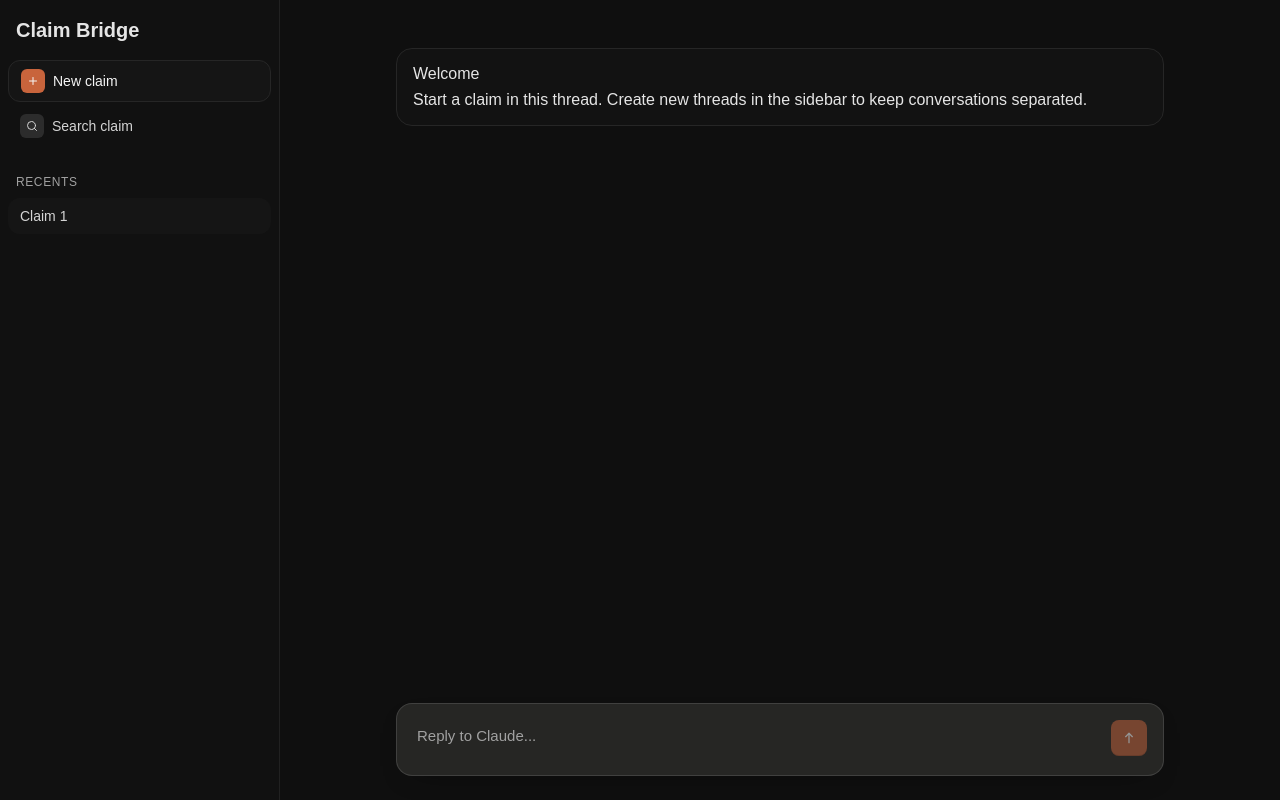
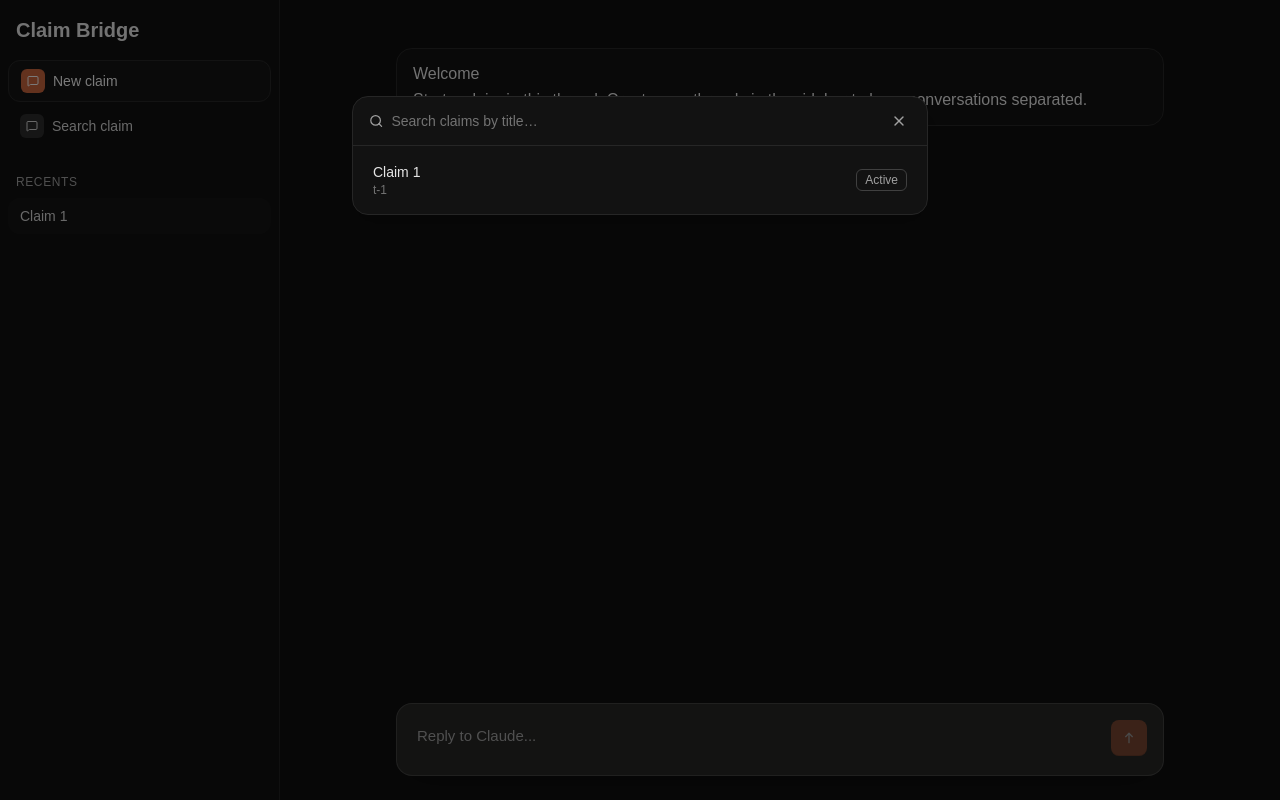
Before and after one commit to Calin66/hackaton-inter-org-agentic-interactions, a Next.js app: page / in a window 1280 px wide. Both pictures are taken after a click on the button "Search claim". Built offline with nearby package versions, Linux system fonts and the light colour scheme; no server answers.

Commit message:
search functionality

```diff
--- a/src/app/page.tsx
+++ b/src/app/page.tsx
@@ -2,7 +2,15 @@
 "use client";
 
 import { ClaudeComposer } from "@/Composer";
-import { Plus, Search, MessageSquare, TrashIcon, ChevronDown, ChevronUp } from "lucide-react";
+import {
+  Plus,
+  Search,
+  MessageSquare,
+  TrashIcon,
+  ChevronDown,
+  ChevronUp,
+  X as CloseIcon,
+} from "lucide-react";
 import { useEffect, useMemo, useRef, useState } from "react";
 
 /* ------------------------------- Types ---------------------------------- */
@@ -20,33 +28,50 @@
 /* ----------------------------- Constants -------------------------------- */
 
 const ACCENT = "#c8643c";
-const NEXT_PUBLIC_API_BASE = process.env.NEXT_PUBLIC_API_BASE ?? "http://localhost:8000";
+const NEXT_PUBLIC_API_BASE =
+  process.env.NEXT_PUBLIC_API_BASE ?? "http://localhost:8000";
 const API_BASE = NEXT_PUBLIC_API_BASE.replace(/\/$/, "");
+
+// IMPORTANT: deterministic ID used on the first server render
+const INITIAL_THREAD_ID = "t-1";
 
 /* -------------------------------- Page ---------------------------------- */
 
 export default function Page() {
-  // Threads (left sidebar)
-  const [threads, setThreads] = useState<Thread[]>(() => {
-    if (typeof window !== "undefined") {
-      const raw = localStorage.getItem("threads");
-      if (raw) return JSON.parse(raw);
-    }
-    return [{ id: crypto.randomUUID(), title: "Claim 1", active: true }];
+  // Deterministic, SSR-safe initial state (no random, no localStorage)
+  const [threads, setThreads] = useState<Thread[]>([
+    { id: INITIAL_THREAD_ID, title: "Claim 1", active: true },
+  ]);
+
+  const [messagesById, setMessagesById] = useState<Record<string, Message[]>>({
+    [INITIAL_THREAD_ID]: seedMessages(),
   });
 
-  // Messages keyed by thread id
-  const [messagesById, setMessagesById] = useState<Record<string, Message[]>>(() => {
-    if (typeof window !== "undefined") {
-      const raw = localStorage.getItem("messagesById");
-      if (raw) return JSON.parse(raw);
+  // After mount, hydrate from localStorage (client only)
+  useEffect(() => {
+    try {
+      const rawT = localStorage.getItem("threads");
+      const rawM = localStorage.getItem("messagesById");
+      if (rawT && rawM) {
+        const parsedT: Thread[] = JSON.parse(rawT);
+        const parsedM: Record<string, Message[]> = JSON.parse(rawM);
+        // sanity guard: ensure there's at least one thread/messages list
+        if (Array.isArray(parsedT) && parsedT.length > 0) setThreads(parsedT);
+        if (parsedM && typeof parsedM === "object") setMessagesById(parsedM);
+      }
+    } catch {
+      /* ignore localStorage parse errors */
     }
-    const only = (threads?.[0]?.id ?? crypto.randomUUID());
-    return { [only]: seedMessages() };
-  });
+  }, []);
 
-  const activeId = useMemo(() => threads.find((t) => t.active)?.id ?? threads[0].id, [threads]);
+  const activeId = useMemo(
+    () => threads.find((t) => t.active)?.id ?? threads[0].id,
+    [threads]
+  );
+
   const [pending, setPending] = useState(false);
+  const [searchOpen, setSearchOpen] = useState(false);
+  const [searchQuery, setSearchQuery] = useState("");
   const scrollerRef = useRef<HTMLDivElement | null>(null);
 
   // Auto-scroll on new messages in active thread
@@ -54,11 +79,14 @@
     scrollerRef.current?.scrollTo({ top: scrollerRef.current.scrollHeight });
   }, [messagesById[activeId]?.length]);
 
-  // Persist to localStorage
+  // Persist to localStorage (client)
   useEffect(() => {
-    if (typeof window === "undefined") return;
-    localStorage.setItem("threads", JSON.stringify(threads));
-    localStorage.setItem("messagesById", JSON.stringify(messagesById));
+    try {
+      localStorage.setItem("threads", JSON.stringify(threads));
+      localStorage.setItem("messagesById", JSON.stringify(messagesById));
+    } catch {
+      /* ignore */
+    }
   }, [threads, messagesById]);
 
   /* ---------------------------- Thread actions --------------------------- */
@@ -67,32 +95,34 @@
     setThreads((ts) => ts.map((t) => ({ ...t, active: t.id === id })));
   }
 
+  function newId() {
+    // Generates on client after hydration, so randomness is OK here.
+    return Math.random().toString(36).slice(2, 10);
+  }
+
   function newClaim() {
+    const id = newId();
+    // 1) Activate the new thread
     setThreads((prev) => {
       const next = prev.map((t) => ({ ...t, active: false }));
-      const id = crypto.randomUUID();
       return [...next, { id, title: `Claim ${next.length + 1}`, active: true }];
     });
-    setMessagesById((map) => {
-      const id = threads.find((t) => t.active)?.id ?? Object.keys(map)[0];
-      const newId = crypto.randomUUID();
-      return { ...map, [newId]: seedMessages() };
-    });
+    // 2) Seed welcome message (always)
+    setMessagesById((prev) => ({ ...prev, [id]: seedMessages() }));
   }
 
   function handleDeleteConvo(id: string) {
     setThreads((prev) => {
       const filtered = prev.filter((t) => t.id !== id);
       if (!filtered.length) {
-        const newId = crypto.randomUUID();
-        setMessagesById({ [newId]: seedMessages() });
-        return [{ id: newId, title: "Claim 1", active: true }];
+        // recreate deterministic default thread
+        setMessagesById({ [INITIAL_THREAD_ID]: seedMessages() });
+        return [{ id: INITIAL_THREAD_ID, title: "Claim 1", active: true }];
       }
-      // If deleting active, activate first remaining
       if (prev.find((t) => t.id === id)?.active) filtered[0].active = true;
       return filtered;
     });
-    setMessagesById(({ [id]: _, ...rest }) => rest);
+    setMessagesById(({ [id]: _drop, ...rest }) => rest);
   }
 
   /* ----------------------------- Networking ----------------------------- */
@@ -114,7 +144,12 @@
         ...m,
         [sessionId]: [
           ...(m[sessionId] ?? []),
-          { id: crypto.randomUUID(), role: "assistant", content: data.message ?? "", tool_result: data.tool_result },
+          {
+            id: newId(),
+            role: "assistant",
+            content: data.message ?? "",
+            tool_result: data.tool_result,
+          },
         ],
       }));
     } catch (e: any) {
@@ -122,7 +157,13 @@
         ...m,
         [sessionId]: [
           ...(m[sessionId] ?? []),
-          { id: crypto.randomUUID(), role: "assistant", content: `⚠️ Sorry, I couldn't process that request.\n- ${e?.message ?? e}` },
+          {
+            id: newId(),
+            role: "assistant",
+            content: `⚠️ Sorry, I couldn't process that request.\n- ${
+              e?.message ?? e
+            }`,
+          },
         ],
       }));
     } finally {
@@ -131,6 +172,13 @@
   }
 
   const activeMessages = messagesById[activeId] ?? [];
+
+  // Simple local, title-only search of threads
+  const filteredThreads = useMemo(() => {
+    const q = searchQuery.trim().toLowerCase();
+    if (!q) return threads;
+    return threads.filter((t) => t.title.toLowerCase().includes(q));
+  }, [searchQuery, threads]);
 
   /* -------------------------------- Render ------------------------------- */
 
@@ -148,10 +196,18 @@
 
             <nav className="px-2">
               <SidebarButton label="New claim" accent onClick={newClaim} />
-              <SidebarButton label="Search claim" />
+              <SidebarButton
+                label="Search claim"
+                onClick={() => {
+                  setSearchQuery("");
+                  setSearchOpen(true);
+                }}
+              />
             </nav>
 
-            <div className="mt-6 px-4 text-xs uppercase tracking-wider text-neutral-400">Recents</div>
+            <div className="mt-6 px-4 text-xs uppercase tracking-wider text-neutral-400">
+              Recents
+            </div>
             <div className="mt-2 space-y-1 px-2">
               {threads.map((t) => (
                 <RecentItem
@@ -190,7 +246,10 @@
               // optimistic user bubble
               setMessagesById((m) => ({
                 ...m,
-                [activeId]: [...(m[activeId] ?? []), { id: crypto.randomUUID(), role: "user", content: trimmed }],
+                [activeId]: [
+                  ...(m[activeId] ?? []),
+                  { id: newId(), role: "user", content: trimmed },
+                ],
               }));
               // server call
               sendToBackend(trimmed, activeId);
@@ -198,6 +257,20 @@
           />
         </main>
       </div>
+
+      {/* Search modal */}
+      {searchOpen ? (
+        <SearchModal
+          query={searchQuery}
+          onQueryChange={setSearchQuery}
+          results={filteredThreads}
+          onClose={() => setSearchOpen(false)}
+          onSelect={(id) => {
+            handleChangeConvo(id);
+            setSearchOpen(false);
+          }}
+        />
+      ) : null}
 
       {/* Smooth transitions */}
       <style>{`
@@ -246,7 +319,11 @@
         className="flex w-full items-center justify-between px-3 py-2 text-sm hover:bg-neutral-900/60"
       >
         <span className="font-medium text-neutral-200">Tool result</span>
-        {open ? <ChevronUp className="h-4 w-4 text-neutral-400" /> : <ChevronDown className="h-4 w-4 text-neutral-400" />}
+        {open ? (
+          <ChevronUp className="h-4 w-4 text-neutral-400" />
+        ) : (
+          <ChevronDown className="h-4 w-4 text-neutral-400" />
+        )}
       </button>
       {open && (
         <pre className="overflow-x-auto whitespace-pre-wrap px-3 pb-3 text-xs text-neutral-300">
@@ -299,7 +376,7 @@
         className={`inline-flex h-6 w-6 items-center justify-center rounded-md ${accent ? "" : "bg-neutral-700/60"}`}
         style={accent ? { background: ACCENT } : undefined}
       >
-        <Icon className="h-3 w-3" />
+        <MessageSquare className="h-3 w-3" />
       </span>
       {label}
     </button>
@@ -338,12 +415,77 @@
   );
 }
 
+/* ------------------------------ Search UI ------------------------------- */
+
+function SearchModal({
+  query,
+  onQueryChange,
+  results,
+  onSelect,
+  onClose,
+}: {
+  query: string;
+  onQueryChange: (v: string) => void;
+  results: Thread[];
+  onSelect: (id: string) => void;
+  onClose: () => void;
+}) {
+  return (
+    <div className="fixed inset-0 z-50 flex items-start justify-center bg-black/50 p-4">
+      <div className="mt-20 w-full max-w-xl rounded-2xl border border-neutral-800 bg-[#121212] shadow-xl">
+        <div className="flex items-center gap-2 border-b border-neutral-800 px-4 py-3">
+          <Search className="h-4 w-4 text-neutral-400" />
+          <input
+            autoFocus
+            value={query}
+            onChange={(e) => onQueryChange(e.target.value)}
+            placeholder="Search claims by title…"
+            className="w-full bg-transparent text-sm outline-none placeholder:text-neutral-500"
+          />
+          <button
+            onClick={onClose}
+            className="rounded-md p-1 text-neutral-400 hover:bg-neutral-900 hover:text-neutral-200"
+          >
+            <CloseIcon className="h-4 w-4" />
+          </button>
+        </div>
+
+        <div className="max-h-[60vh] overflow-y-auto px-2 py-2">
+          {results.length === 0 ? (
+            <div className="px-3 py-8 text-center text-sm text-neutral-500">
+              No matches
+            </div>
+          ) : (
+            results.map((t) => (
+              <button
+                key={t.id}
+                onClick={() => onSelect(t.id)}
+                className="flex w-full items-center justify-between rounded-lg px-3 py-2 text-left hover:bg-neutral-900"
+              >
+                <div className="truncate">
+                  <div className="text-sm text-neutral-200">{t.title}</div>
+                  <div className="text-xs text-neutral-500">{t.id}</div>
+                </div>
+                {t.active ? (
+                  <span className="rounded-md border border-neutral-700 px-2 py-0.5 text-xs text-neutral-400">
+                    Active
+                  </span>
+                ) : null}
+              </button>
+            ))
+          )}
+        </div>
+      </div>
+    </div>
+  );
+}
+
 /* ------------------------------- Seed ----------------------------------- */
 
 function seedMessages(): Message[] {
   return [
     {
-      id: "m1",
+      id: "welcome",
       role: "assistant",
       content:
         "## Welcome\nStart a claim in this thread. Create new threads in the sidebar to keep conversations separated.",
```
